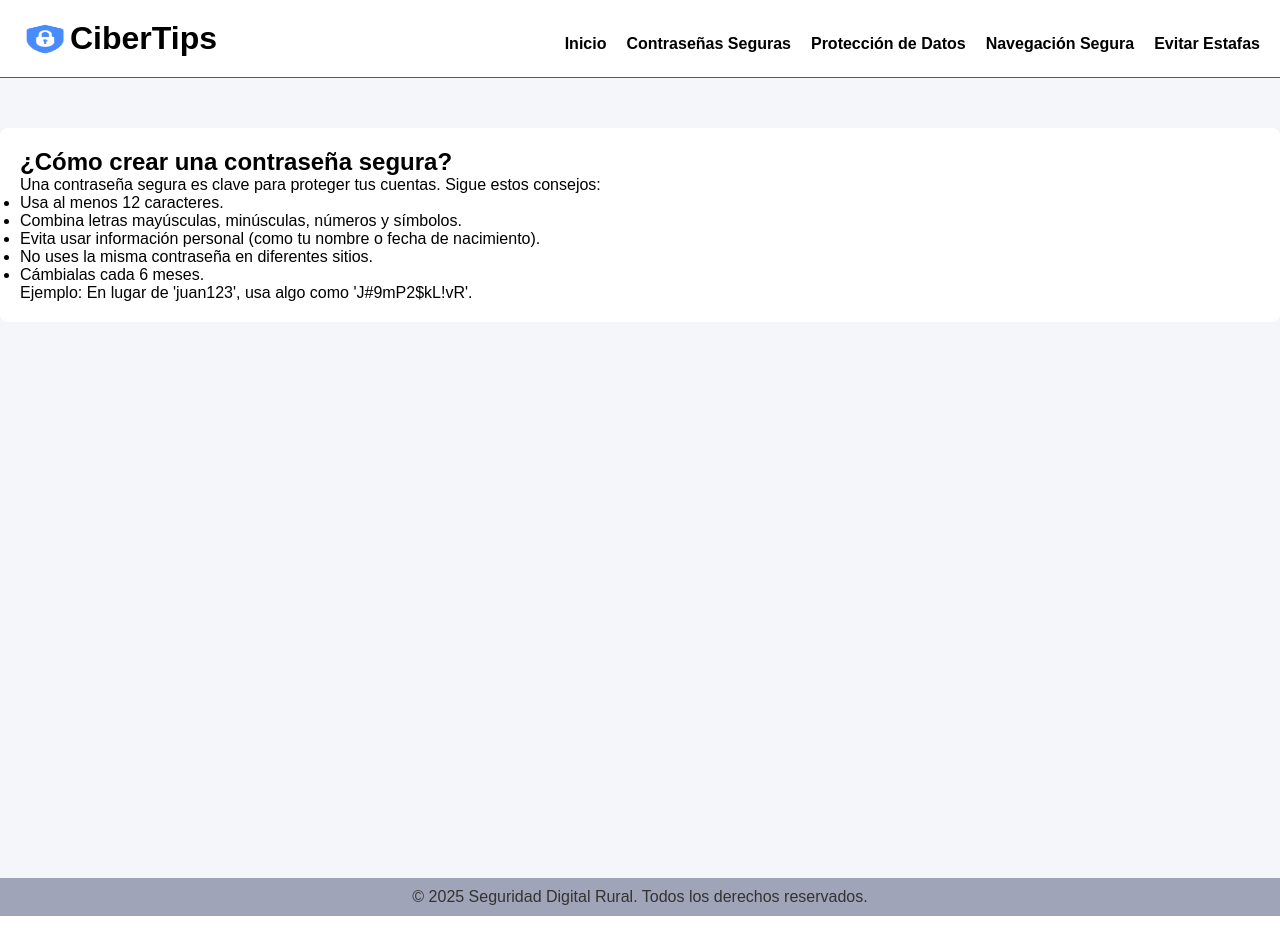
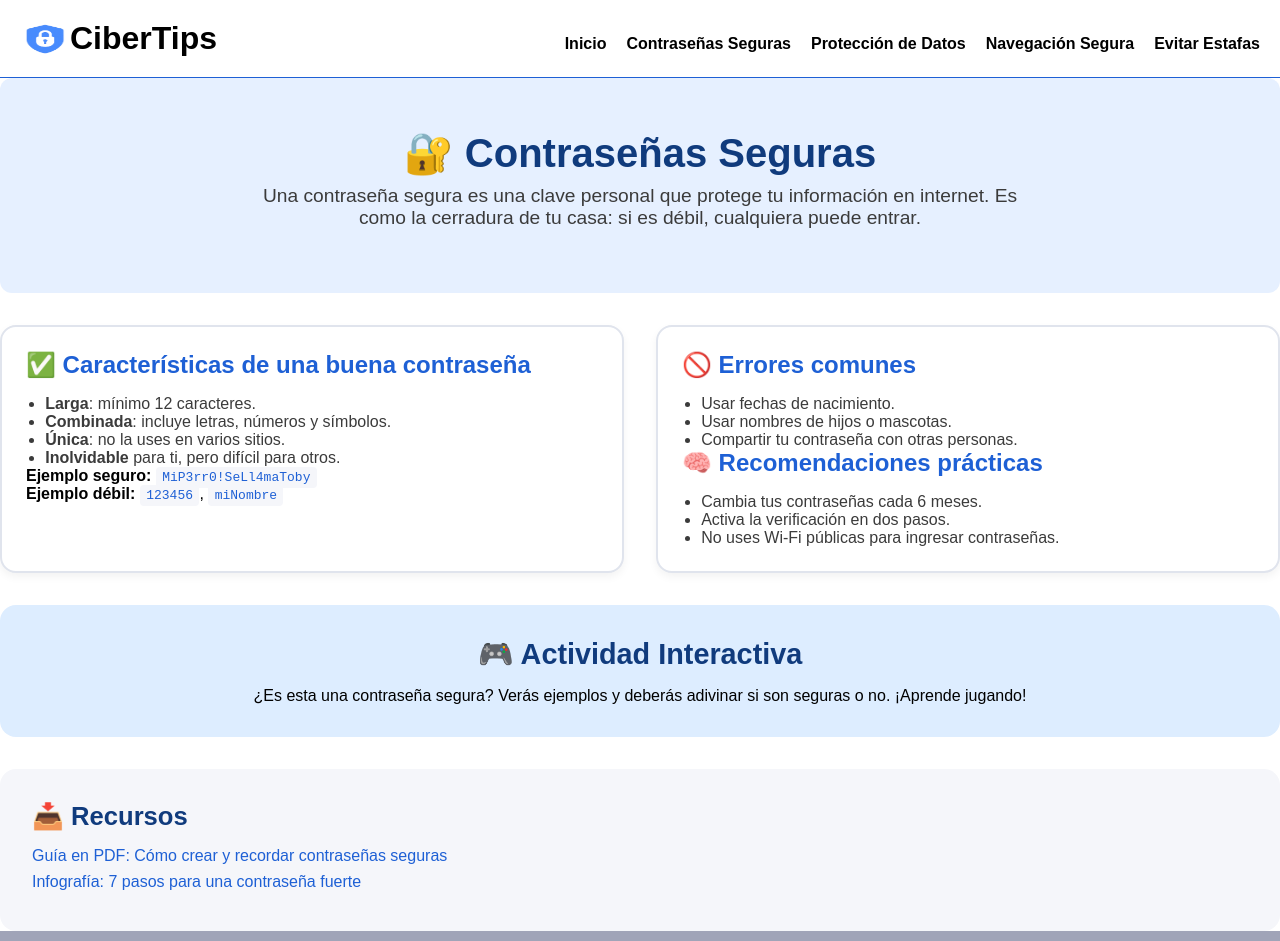
Before and after one commit to AlejoCantl/CiberTips, a Next.js app: page /contrasenas in a window 1280 px wide. Shown: the top 941 px of the page. Before the commit the page ends 916 px from the top, so only its background shows below. Built offline with nearby package versions, Linux system fonts and the light colour scheme.

Commit message:
vista de contraseñas

```diff
--- a/src/app/contrasenas/page.jsx
+++ b/src/app/contrasenas/page.jsx
@@ -1,4 +1,4 @@
-import ContentSection from '@/app/components/ContentSection';
+import style from '../styles/Contraseñas.module.css'
 import styles from '../styles/Page.module.css';
 
 export const metadata = {
@@ -8,19 +8,56 @@ export const metadata = {
 
 export default function Contrasenas() {
   return (
-    <div className={styles.container}>
-      <ContentSection
-        title="¿Cómo crear una contraseña segura?"
-        content="Una contraseña segura es clave para proteger tus cuentas. Sigue estos consejos:"
-        listItems={[
-          'Usa al menos 12 caracteres.',
-          'Combina letras mayúsculas, minúsculas, números y símbolos.',
-          'Evita usar información personal (como tu nombre o fecha de nacimiento).',
-          'No uses la misma contraseña en diferentes sitios.',
-          'Cámbialas cada 6 meses.',
-        ]}
-        extraContent="Ejemplo: En lugar de 'juan123', usa algo como 'J#9mP2$kL!vR'."
-      />
+    <div >
+      <section className={style.hero}>
+        <h1 className={style.title}>🔐 Contraseñas Seguras</h1>
+        <p className={style.subtitle}>
+          Una contraseña segura es una clave personal que protege tu información en internet. Es como la cerradura de tu casa: si es débil, cualquiera puede entrar.
+        </p>
+      </section>
+
+      <section className={style.sectionGrid}>
+        <div className={style.card}>
+          <h2>✅ Características de una buena contraseña</h2>
+          <ul>
+            <li><strong>Larga</strong>: mínimo 12 caracteres.</li>
+            <li><strong>Combinada</strong>: incluye letras, números y símbolos.</li>
+            <li><strong>Única</strong>: no la uses en varios sitios.</li>
+            <li><strong>Inolvidable</strong> para ti, pero difícil para otros.</li>
+          </ul>
+          <p><strong>Ejemplo seguro:</strong> <code>MiP3rr0!SeLl4maToby</code></p>
+          <p><strong>Ejemplo débil:</strong> <code>123456</code>, <code>miNombre</code></p>
+        </div>
+
+        <div className={style.card}>
+          <h2>🚫 Errores comunes</h2>
+          <ul>
+            <li>Usar fechas de nacimiento.</li>
+            <li>Usar nombres de hijos o mascotas.</li>
+            <li>Compartir tu contraseña con otras personas.</li>
+          </ul>
+
+          <h2>🧠 Recomendaciones prácticas</h2>
+          <ul>
+            <li>Cambia tus contraseñas cada 6 meses.</li>
+            <li>Activa la verificación en dos pasos.</li>
+            <li>No uses Wi-Fi públicas para ingresar contraseñas.</li>
+          </ul>
+        </div>
+      </section>
+
+      <section className={style.interactiva}>
+        <h2>🎮 Actividad Interactiva</h2>
+        <p>¿Es esta una contraseña segura? Verás ejemplos y deberás adivinar si son seguras o no. ¡Aprende jugando!</p>
+      </section>
+
+      <section className={style.recursos}>
+        <h2>📥 Recursos</h2>
+        <ul>
+          <li><a href="/recursos/guia.pdf" target="_blank">Guía en PDF: Cómo crear y recordar contraseñas seguras</a></li>
+          <li><a href="/recursos/infografia.png" target="_blank">Infografía: 7 pasos para una contraseña fuerte</a></li>
+        </ul>
+      </section>
     </div>
   );
 }
--- /dev/null
+++ b/src/app/styles/Contraseñas.module.css
@@ -0,0 +1,115 @@
+.title{
+    text-align: center;
+    margin: 20px;
+}
+/* Contraseñas.module.css */
+
+.title {
+    font-size: 2.5rem;
+    font-weight: 700;
+    color: #103B7D;
+    margin-bottom: 0.5rem;
+    text-align: center;
+  }
+
+  .subtitle {
+    font-size: 1.2rem;
+    color: #3B3B3B;
+    text-align: center;
+    max-width: 800px;
+    margin: 0 auto 2rem;
+  }
+
+  .hero {
+    padding: 2rem;
+    background-color: #E6F0FF;
+    border-radius: 12px;
+    margin-bottom: 2rem;
+
+  }
+
+  .sectionGrid {
+    display: flex;
+    flex-wrap: wrap;
+    gap: 2rem;
+    justify-content: space-between;
+  }
+
+  .card {
+    flex: 1 1 45%;
+    background-color: #FFFFFF;
+    border: 2px solid #E0E4ED;
+    border-radius: 16px;
+    padding: 1.5rem;
+    box-shadow: 0 4px 8px rgba(0,0,0,0.05);
+    transition: transform 0.3s;
+  }
+
+  .card:hover {
+    transform: translateY(-4px);
+  }
+
+  .card h2 {
+    font-size: 1.5rem;
+    color: #1E60D5;
+    margin-bottom: 1rem;
+  }
+
+  .card ul {
+    list-style-type: disc;
+    padding-left: 1.2rem;
+    color: #3B3B3B;
+  }
+
+  .card code {
+    background-color: #F5F6FA;
+    padding: 0.2rem 0.4rem;
+    border-radius: 4px;
+    font-family: monospace;
+    color: #1E60D5;
+  }
+
+  .interactiva {
+    background-color: #DDEDFF;
+    padding: 2rem;
+    border-radius: 16px;
+    text-align: center;
+    margin: 2rem 0;
+  }
+
+  .interactiva h2 {
+    font-size: 1.8rem;
+    color: #103B7D;
+    margin-bottom: 1rem;
+  }
+
+  .recursos {
+    padding: 2rem;
+    background-color: #F5F6FA;
+    border-radius: 16px;
+  }
+
+  .recursos h2 {
+    font-size: 1.6rem;
+    color: #103B7D;
+    margin-bottom: 1rem;
+  }
+
+  .recursos ul {
+    list-style: none;
+    padding: 0;
+  }
+
+  .recursos li {
+    margin: 0.5rem 0;
+  }
+
+  .recursos a {
+    color: #1E60D5;
+    text-decoration: none;
+    font-weight: 500;
+  }
+
+  .recursos a:hover {
+    text-decoration: underline;
+  }
```
